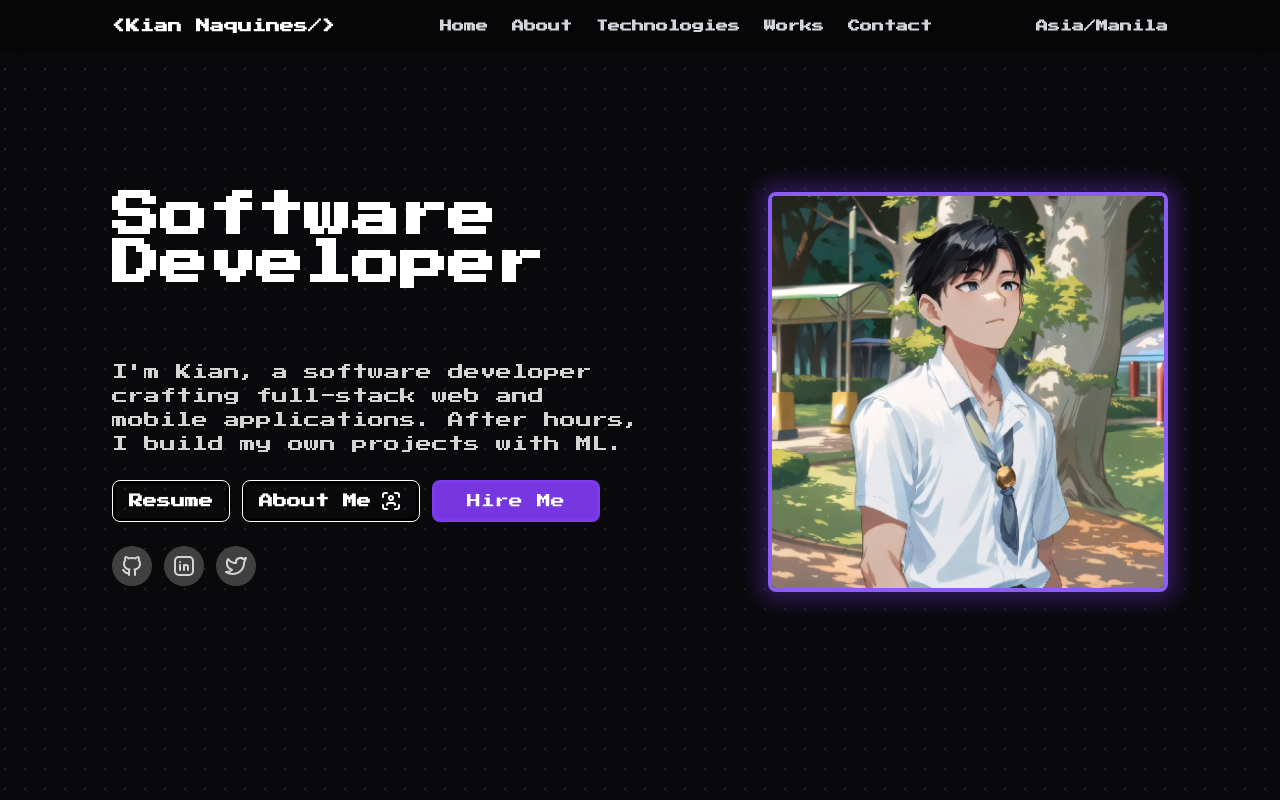
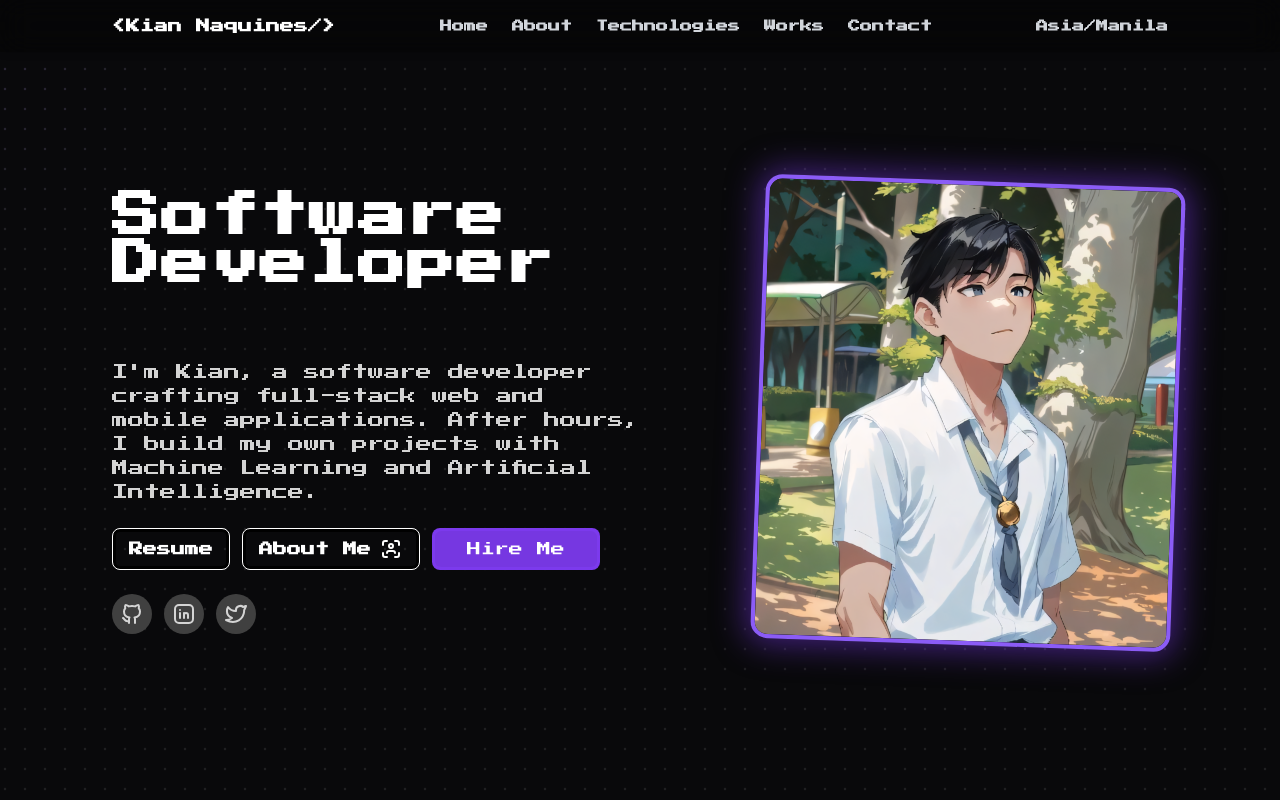
Before and after one commit to kiannaquines/kian_portfolio, a Next.js app: page / in a window 1280 px wide. Shown: the top 800 px of the page. Built offline with nearby package versions, Linux system fonts and the light colour scheme.

Commit message:
added images

```diff
--- a/components/hero.tsx
+++ b/components/hero.tsx
@@ -1,7 +1,7 @@
 "use client";
 
 import { motion } from "framer-motion";
-import React from "react";
+import React, { useState } from "react";
 import { TypeAnimation } from "react-type-animation";
 import PrimaryButton from "./ui/primary-button";
 import {
@@ -14,6 +14,8 @@ import Image from "next/image";
 import SecondaryButton from "./ui/secondary-button";
 
 const Hero = () => {
+  const [hovered, setHovered] = useState(false);
+
   const socialLinks = [
     { href: "https://github.com/kiannaquines", icon: <IconBrandGithub />, label: "GitHub" },
     { href: "https://www.linkedin.com/in/kian-jearard-naquines-7406772a8/", icon: <IconBrandLinkedin />, label: "LinkedIn" },
@@ -29,11 +31,30 @@ const Hero = () => {
           transition={{ type: "spring", stiffness: 100, damping: 10 }}
           className="w-full md:w-1/2 flex justify-center mb-5 sm:justify-end sm:mb-0"
         >
-          <div className="relative w-full max-w-[270px] sm:max-w-[400px] aspect-square">
-            <Image
+          <div
+            className="relative w-full max-w-[270px] sm:max-w-[400px] aspect-square"
+            onMouseEnter={() => setHovered(true)}
+            onMouseLeave={() => setHovered(false)}
+          >
+           <Image
               src="/anime_me.png"
               alt="Kian's anime-style portrait"
-              className="rounded-lg object-contain w-full h-full border-4 border-violet-500 shadow-[0_0_20px_10px_rgba(124,58,237,0.3)]"
+              className="rounded-2xl object-cover w-full h-full border-4 border-violet-500
+                        shadow-[0_0_30px_5px_rgba(124,58,237,0.5)]
+                        transition-all duration-300 ease-in-out
+                        rotate-2 scale-105 hover:rotate-4 hover:scale-110
+                        opacity-100 hover:opacity-0"
+              fill
+              sizes="(max-width: 768px) 100vw, (max-width: 1200px) 50vw, 400px"
+              priority
+            />
+            <Image
+              src="/kian_hover.jpg"
+              alt="Kian's anime-style portrait hover"
+              className="absolute inset-0 rounded-2xl object-cover w-full h-full border-4 border-violet-500
+                        shadow-[0_0_30px_5px_rgba(124,58,237,0.5)]
+                        transition-all duration-300 ease-in-out
+                        rotate-4 scale-110 opacity-0 hover:opacity-100"
               fill
               sizes="(max-width: 768px) 100vw, (max-width: 1200px) 50vw, 400px"
               priority
@@ -46,7 +67,7 @@ const Hero = () => {
             initial={{ opacity: 0, y: 20 }}
             animate={{ opacity: 1, y: 0 }}
             transition={{ duration: 0.5, ease: [0.4, 0.0, 0.2, 1] }}
-            className="text-3xl sm:text-4xl md:text-5xl font-bold dark:text-white"
+            className="text-3xl sm:text-4xl md:text-5xl font-bold dark:text-white tracking-wide"
           >
             <span>Software Developer</span>
             <br />
@@ -76,7 +97,7 @@ const Hero = () => {
             transition={{ duration: 0.5, ease: [0.4, 0.0, 0.2, 1], delay: 0.2 }}
             className="mt-6 text-sm sm:text-base text-neutral-800 dark:text-neutral-300"
           >
-            I'm Kian, a software developer crafting full-stack web and mobile applications. After hours, I build my own projects with ML.
+            I'm Kian, a software developer crafting full-stack web and mobile applications. After hours, I build my own projects with Machine Learning and Artificial Intelligence.
           </motion.p>
 
           <motion.div
```
Also changed, not shown: public/kian.png (added), public/kian_hover.jpg (added).
